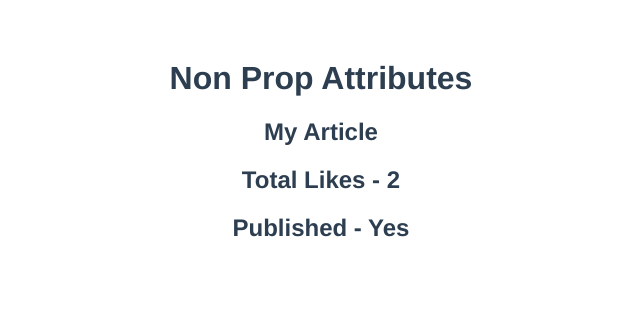
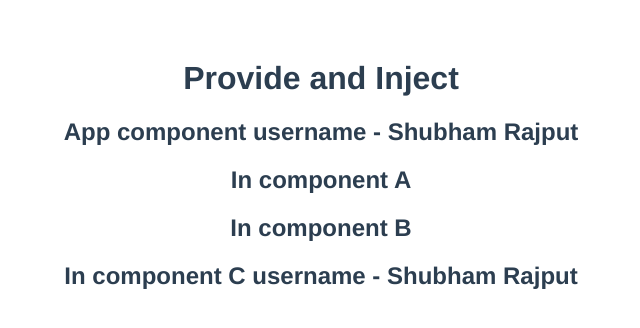
Before and after one commit to GeekShubhamRajput/Vue-JS, a Vue app in the folder vue-components/: page / in a window 1280 px wide. Shown: the top 328 px of the page, without its empty margins (319-959 px from the left). Built offline with nearby package versions, Linux system fonts and the light colour scheme.

Commit message:
Implement Provide and Inject

```diff
--- a/vue-components/src/App.vue
+++ b/vue-components/src/App.vue
@@ -1,19 +1,25 @@
 <template>
-  <h1>Non Prop Attributes</h1>
-
-  <Article1 id="my-article" title="My Article" :likes="2" :isPublished="true" />
+  <h1>Provide and Inject</h1>
+  <h2> App component username - {{ name}} </h2>
+  <ComponentA />
 </template>
 
 <script>
-  import Article1 from './components/Article1'
+  import ComponentA from './components/ComponentA'
 
   export default {
     name: 'App',
     components: {
-      Article1,
+      ComponentA,
     },
     data(){
       return{
+        name: 'Shubham Rajput',
+      }
+    },
+    provide(){
+      return{
+        username: this.name,
       }
     }
   }
--- /dev/null
+++ b/vue-components/src/components/ComponentA.vue
@@ -0,0 +1,22 @@
+<template>
+  <h2>In component A</h2>
+  <ComponentB />
+</template>
+
+<script>
+  import ComponentB from './ComponentB'
+
+  export default{
+    name: 'ComponentA',
+    components: {
+      ComponentB,
+    },
+    data(){
+      return{
+
+      }
+    }
+  }
+</script>
+
+<style></style>
--- /dev/null
+++ b/vue-components/src/components/ComponentB.vue
@@ -0,0 +1,18 @@
+<template>
+  <h2>In component B</h2>
+
+  <ComponentC />
+</template>
+
+<script>
+  import ComponentC from './ComponentC'
+
+  export default{
+    name: 'ComponentB',
+    components: {
+      ComponentC,
+    },
+  }
+</script>
+
+<style></style>
--- /dev/null
+++ b/vue-components/src/components/ComponentC.vue
@@ -0,0 +1,12 @@
+<template>
+  <h2>In component C username - {{username}}</h2>
+</template>
+
+<script>
+  export default{
+    name: 'ComponentC',
+    inject: ['username']
+  }
+</script>
+
+<style></style>
```
